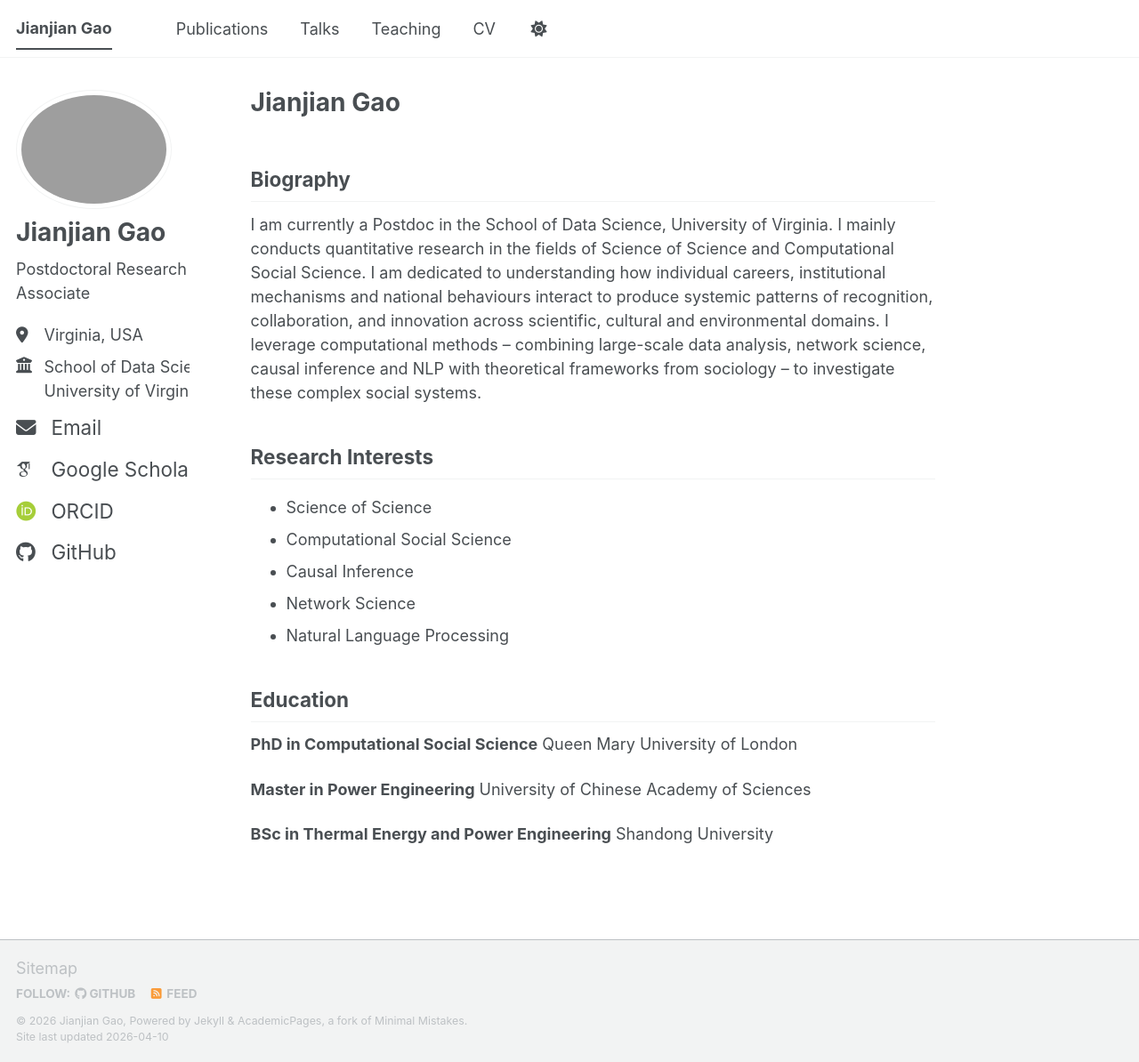
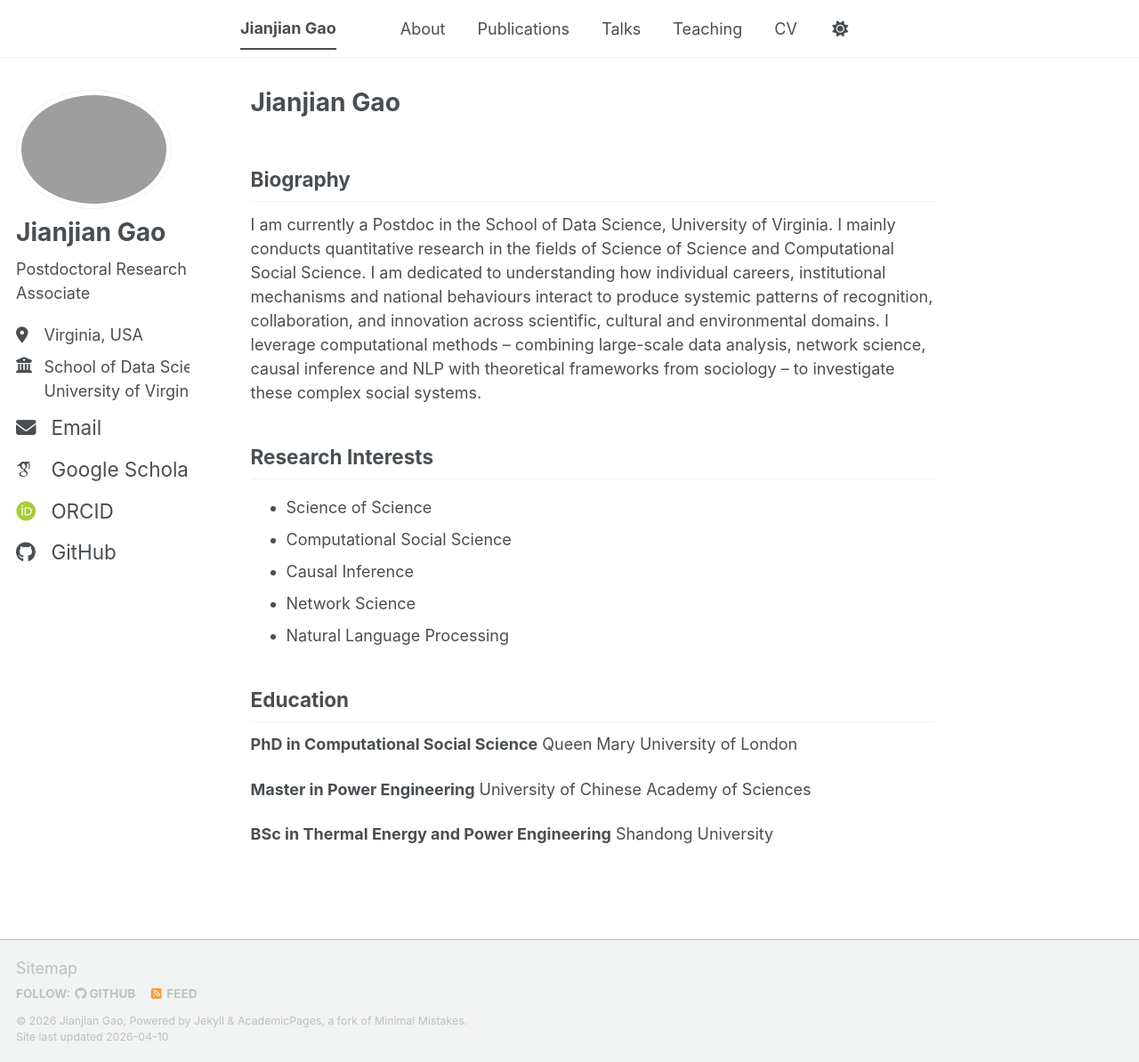
Before and after one commit to jiaoyang2018/jiaoyang2018.github.io, a Jekyll site: the page built from _pages/about.md, in a window 1280 px wide and 1194 px high. Shown: the whole window at 89% size. Built offline with Jekyll 4.4.1, drawn with Linux system fonts in a browser that asks for light colours; some web fonts are replaced; a script bundle is joined from its source files by our own code; library files that are not in the unit come from our copies.

Commit message:
Add About tab, align nav with main content area on desktop
Co-Authored-By: Claude Sonnet 4.6 <noreply@anthropic.com>

```diff
--- a/_data/navigation.yml
+++ b/_data/navigation.yml
@@ -8,6 +8,9 @@
 #      Markdown formatted page while the second is generated using JSON.
 
 main:
+  - title: "About"
+    url: /
+
   - title: "Publications"
     url: /publications/
 
--- a/_sass/layout/_masthead.scss
+++ b/_sass/layout/_masthead.scss
@@ -29,6 +29,10 @@
     @include clearfix;
     padding: 0.5em 1em;
     font-family: $sans-serif-narrow;
+
+    @media screen and (min-width: 1024px) {
+      padding-left: 270px;
+    }
 
     @include breakpoint($x-large) {
       max-width: $x-large;
@@ -63,6 +67,10 @@
   &--lg {
     padding-right: 2em;
     font-weight: 700;
+
+    @media screen and (min-width: 1024px) {
+      display: none;
+    }
   }
 }
 
```
